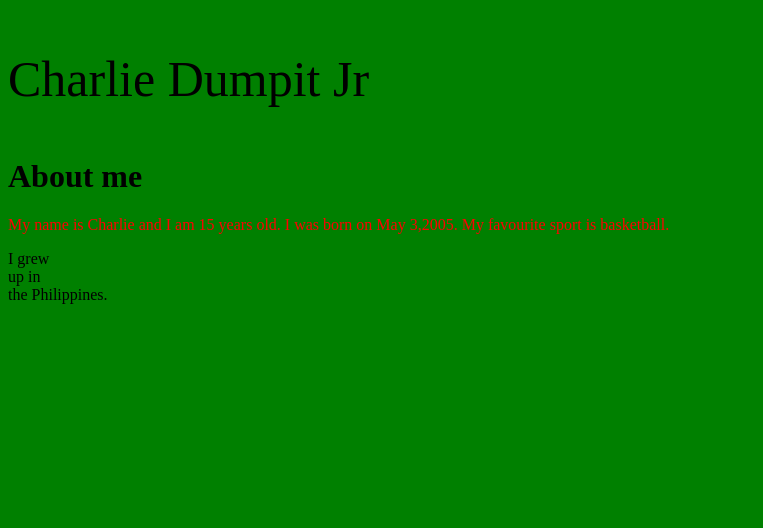
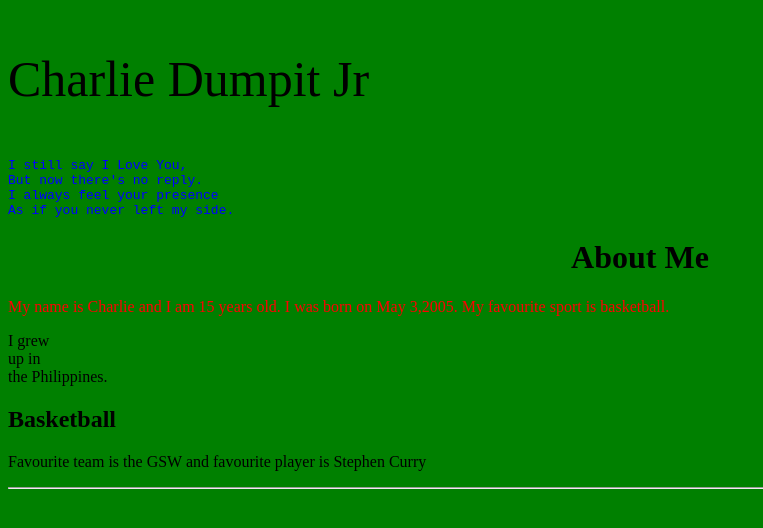
Before and after one commit to Charlie-Dumpit-Jr/ICS2O-Unit2-04-HTML, a plain HTML site: page index.html in a window 1280 px wide. Shown: the whole page, without its empty margins (0-763 px from the left). Drawn offline with Linux system fonts and the light colour scheme.

Commit message:
Final product of Unit 2-04

```diff
--- a/index.html
+++ b/index.html
@@ -9,11 +9,20 @@
     <link href="style.css" rel="stylesheet" type="text/css" />
   </head>
   <body>
-    <h1>About me</h1>
+    <pre style="color:blue;">
+I still say I Love You,
+But now there's no reply.
+I always feel your presence
+As if you never left my side.
+</pre>
+    <h1 style="text-align:center;">About Me</h1>
     <p style="color:red;">
       My name is Charlie and I am 15 years old. I was born on May 3,2005. My favourite sport is basketball.
     </p>
     <p>I grew<br>up in<br>the Philippines.</p>
     <script src="script.js"></script>
   </body>
+  <h2>Basketball</h2>
+<p>Favourite team is the GSW and favourite player is Stephen Curry</p>
+<hr>
 </html>
```
